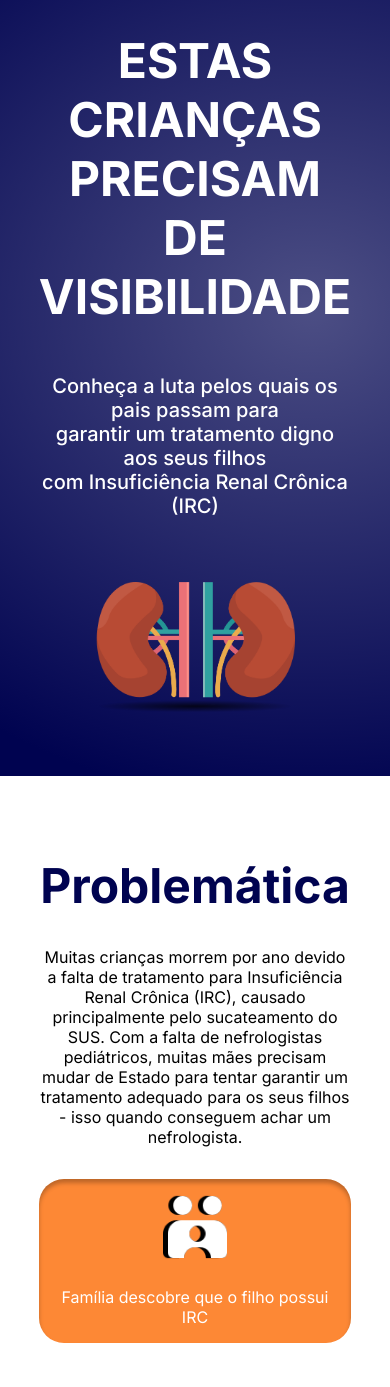
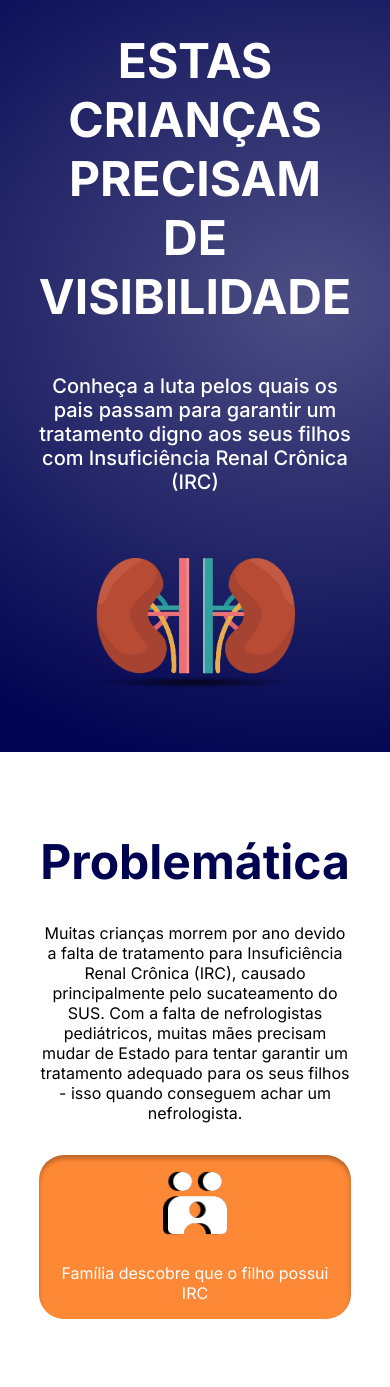
Before and after one commit to TeamHiveAPI/API-2023.2, a Flask app: page / in a window 390 px wide. Shown: the part 114-1501 px from the top of the page. Run offline with Flask 3, Linux system fonts and the light colour scheme; parts of the project's set-up code (start-up, migrations or seed data) failed here and were passed over.

Commit message:
Arrumei algumas inconsistências na página Home

```diff
--- a/app/src/static/style.css
+++ b/app/src/static/style.css
@@ -145,7 +145,7 @@ hr {
 .card_tratamento, .card_dialise, .card_transplante {
     width: 350px;
     height: 300px;
-    border-radius: 50px;
+    border-radius: 24px;
     padding: 16px;
     box-shadow: 0px 4px 4px 0px rgba(0, 0, 0, 0.25) inset;
     color: white;
@@ -250,7 +250,7 @@ hr {
     color: #000350;
     background-color: white;
     border: none;
-    border-radius: 25px;
+    border-radius: 20px;
     font-size: 24px;
     font-weight: 700;
     cursor: pointer;
@@ -404,7 +404,7 @@ hr {
 
 .problematica_escrito_titulo, .problematica_escrito_paragrafo, .insuficiencia_escrito_titulo, .insuficiencia_escrito_paragrafo,
 .insuficiencia_embaixo_escrito_titulo, .insuficiencia_embaixo_escrito_paragrafo,
-.conclusao_escrito_titulo, .conclusao_escrito_paragrafo {
+.conclusao_escrito_titulo, .conclusao_escrito_paragrafo, .conclusao_escrito_subtitulo {
     text-align: center;
 }
 
--- a/app/src/templates/index.html
+++ b/app/src/templates/index.html
@@ -19,7 +19,7 @@ HOME
     <section class="hero_banner">
         <div class="conteudo_escrito">
             <h1 class="conteudo_escrito_titulo">ESTAS CRIANÇAS <br> PRECISAM DE <br> VISIBILIDADE</h1>
-            <h2 class="conteudo_escrito_subtitulo">Conheça a luta pelos quais os pais passam para <br> garantir um tratamento digno aos seus filhos <br> com Insuficiência Renal Crônica (IRC)</h2>
+            <h2 class="conteudo_escrito_subtitulo">Conheça a luta pelos quais os pais passam para garantir um tratamento digno aos seus filhos com Insuficiência Renal Crônica (IRC)</h2>
         </div>
         <img class="hero_banner_imagem" src="{{ url_for('static', filename='img/imagem_rins.png') }}">
     </section>
```
